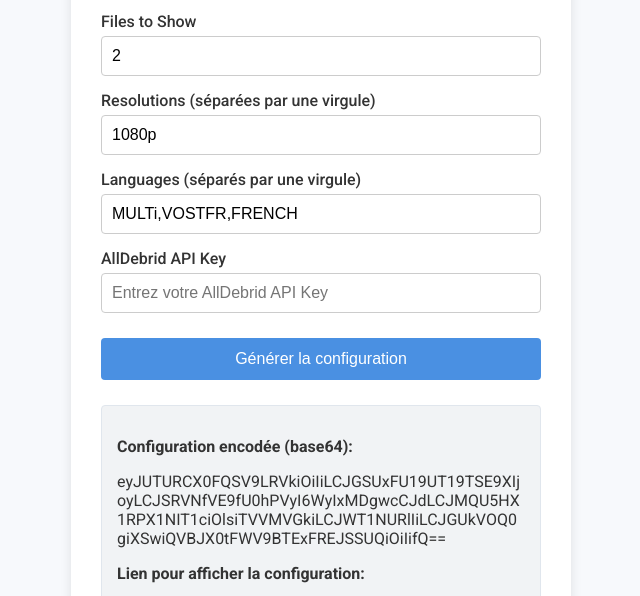
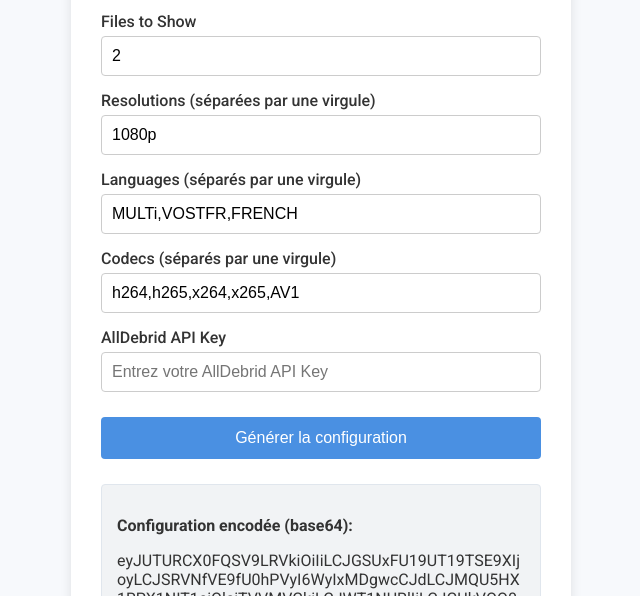
Before and after one commit to amaumene/my_ygg-stremio-ad, a website: page public/config.html in a window 1280 px wide. Both pictures are taken after a click on the button "Générer la configuration". Shown: the part 196-792 px from the top of the page, without its empty margins (319-959 px from the left). Drawn offline with Linux system fonts and the light colour scheme.

Commit message:
add codec

```diff
--- a/public/config.html
+++ b/public/config.html
@@ -93,6 +93,7 @@
           document.getElementById('files').value = decodedConfig.FILES_TO_SHOW || 2;
           document.getElementById('res').value = (decodedConfig.RES_TO_SHOW || []).join(",");
           document.getElementById('lang').value = (decodedConfig.LANG_TO_SHOW || []).join(",");
+          document.getElementById('codecs').value = (decodedConfig.CODECS_TO_SHOW || []).join(",");
           document.getElementById('alldebrid').value = decodedConfig.API_KEY_ALLEDBRID || "";
         } catch (error) {
           console.error("Erreur lors du décodage de la configuration :", error);
@@ -106,6 +107,7 @@
         FILES_TO_SHOW: parseInt(document.getElementById('files').value),
         RES_TO_SHOW: document.getElementById('res').value.split(',').map(s => s.trim()),
         LANG_TO_SHOW: document.getElementById('lang').value.split(',').map(s => s.trim()),
+        CODECS_TO_SHOW: document.getElementById('codecs').value.split(',').map(s => s.trim()),
         API_KEY_ALLEDBRID: document.getElementById('alldebrid').value
       };
       const encodedConfig = btoa(JSON.stringify(config));
@@ -157,6 +159,9 @@
     <label for="lang">Languages (séparés par une virgule)</label>
     <input type="text" id="lang" value="MULTi,VOSTFR,FRENCH">
 
+    <label for="codecs">Codecs (séparés par une virgule)</label>
+    <input type="text" id="codecs" value="h264,h265,x264,x265,AV1">
+
     <label for="alldebrid">AllDebrid API Key</label>
     <input type="text" id="alldebrid" placeholder="Entrez votre AllDebrid API Key">
 
```
